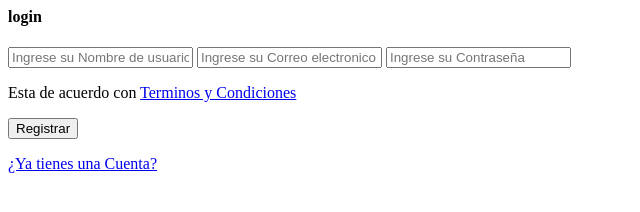
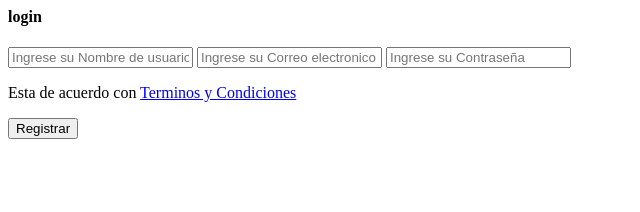
Before and after one commit to samuel-cell/grupo_3_Crescent-Melody, a website: page src/views/login.html in a window 1280 px wide. Shown: the whole page, without its empty margins (0-640 px from the left). Drawn offline with Linux system fonts and the light colour scheme.

Commit message:
Update login.html

```diff
--- a/src/views/login.html
+++ b/src/views/login.html
@@ -7,7 +7,6 @@
     <input class="controls" type="password" name="correo" id="correo" placeholder="Ingrese su Contraseña">
     <p>Esta de acuerdo con  <a href="#">Terminos y Condiciones</a></p>
     <input class="botons" type="submit" value="Registrar">
-    <p><a href="#">¿Ya tienes una Cuenta?</a></p>
   </section>
 
 </body>
```
